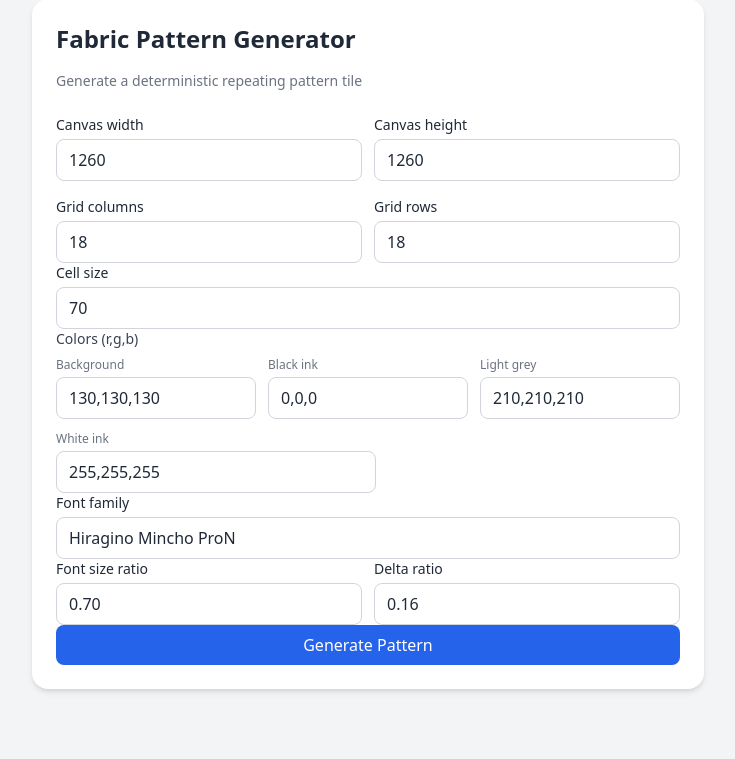
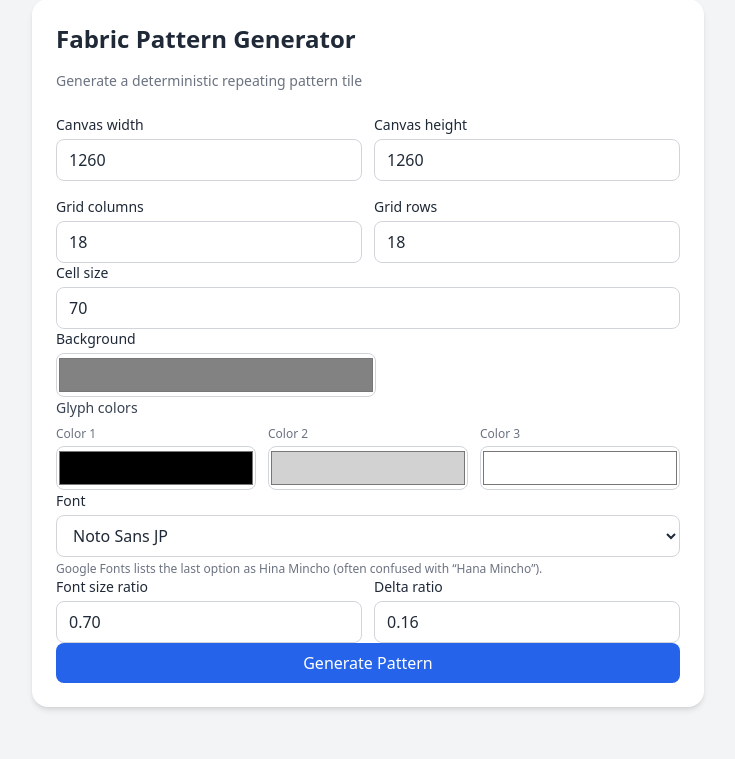
Before and after one commit to stevepao/fabric-app, a PHP site: page / in a window 1280 px wide. Shown: the part 41-800 px from the top of the page, without its empty margins (272-1007 px from the left). Run offline with PHP 8.4, Linux system fonts and the light colour scheme; some libraries are stand-ins or nearby versions.

Commit message:
Add Docker fonts, Cloudflare tunnel profile, and web UI updates
- Install Google Fonts (Noto JP, Murecho, Yomogi, Hina Mincho) in image via script
- Optional cloudflared service (compose profile cloudflare) with TUNNEL_TOKEN
- Document secrets in .env.example; ignore .env
- Web form: font dropdown (allowlisted paths), HTML color pickers, Color 1–3 labels

Co-authored-by: Cursor <cursoragent@cursor.com>

```diff
--- /dev/null
+++ b/web/fabric_fonts.php
@@ -0,0 +1,62 @@
+<?php
+
+declare(strict_types=1);
+
+/**
+ * Allowlisted UI fonts: slug => human label + install directory (Dockerfile installer).
+ *
+ * @return array<string, array{label: string, dir: string}>
+ */
+function fabric_font_catalog(): array
+{
+    return [
+        'noto-sans-jp' => [
+            'label' => 'Noto Sans JP',
+            'dir' => '/usr/share/fonts/google-webfonts/noto-sans-jp',
+        ],
+        'noto-serif-jp' => [
+            'label' => 'Noto Serif JP',
+            'dir' => '/usr/share/fonts/google-webfonts/noto-serif-jp',
+        ],
+        'murecho' => [
+            'label' => 'Murecho',
+            'dir' => '/usr/share/fonts/google-webfonts/murecho',
+        ],
+        'yomogi' => [
+            'label' => 'Yomogi',
+            'dir' => '/usr/share/fonts/google-webfonts/yomogi',
+        ],
+        'hina-mincho' => [
+            'label' => 'Hina Mincho',
+            'dir' => '/usr/share/fonts/google-webfonts/hina-mincho',
+        ],
+    ];
+}
+
+/** Pick a single font file under $dir (prefers variable fonts). */
+function fabric_resolve_font_file(string $dir): ?string
+{
+    if (!is_dir($dir)) {
+        return null;
+    }
+
+    $variable = glob($dir . '/*VariableFont*.ttf') ?: [];
+    sort($variable);
+    if ($variable !== []) {
+        return $variable[0];
+    }
+
+    $ttf = glob($dir . '/*.ttf') ?: [];
+    sort($ttf);
+    if ($ttf !== []) {
+        return $ttf[0];
+    }
+
+    $otf = glob($dir . '/*.otf') ?: [];
+    sort($otf);
+    if ($otf !== []) {
+        return $otf[0];
+    }
+
+    return null;
+}
--- a/web/index.php
+++ b/web/index.php
@@ -1,6 +1,8 @@
 <?php
 
 declare(strict_types=1);
+
+require_once __DIR__ . '/fabric_fonts.php';
 
 session_start();
 
@@ -78,41 +80,54 @@ $d = static function (string $key, string $default): string {
         </div>
 
         <div class="mb-4">
-            <p class="text-sm font-medium mb-2 text-gray-700">Colors (r,g,b)</p>
+            <label class="block text-sm font-medium mb-1" for="bg_color">Background</label>
+            <input class="h-11 w-full max-w-xs border border-gray-300 rounded-lg cursor-pointer bg-white"
+                   type="color" name="bg_color" id="bg_color"
+                   value="<?= $d('bg_color', '#828282') ?>">
+        </div>
+
+        <div class="mb-4">
+            <p class="text-sm font-medium mb-2 text-gray-700">Glyph colors</p>
             <div class="grid grid-cols-3 gap-3">
                 <div>
-                    <label class="block text-xs text-gray-500 mb-1" for="background">Background</label>
-                    <input class="w-full border border-gray-300 rounded-lg px-3 py-2 focus:outline-none focus:ring-2 focus:ring-blue-500"
-                           type="text" name="background" id="background"
-                           value="<?= $d('background', '130,130,130') ?>">
+                    <label class="block text-xs text-gray-500 mb-1" for="color1">Color 1</label>
+                    <input class="h-11 w-full border border-gray-300 rounded-lg cursor-pointer bg-white"
+                           type="color" name="color1" id="color1"
+                           value="<?= $d('color1', '#000000') ?>">
                 </div>
                 <div>
-                    <label class="block text-xs text-gray-500 mb-1" for="ink_black">Black ink</label>
-                    <input class="w-full border border-gray-300 rounded-lg px-3 py-2 focus:outline-none focus:ring-2 focus:ring-blue-500"
-                           type="text" name="ink_black" id="ink_black"
-                           value="<?= $d('ink_black', '0,0,0') ?>">
+                    <label class="block text-xs text-gray-500 mb-1" for="color2">Color 2</label>
+                    <input class="h-11 w-full border border-gray-300 rounded-lg cursor-pointer bg-white"
+                           type="color" name="color2" id="color2"
+                           value="<?= $d('color2', '#d2d2d2') ?>">
                 </div>
                 <div>
-                    <label class="block text-xs text-gray-500 mb-1" for="ink_lightgrey">Light grey</label>
-                    <input class="w-full border border-gray-300 rounded-lg px-3 py-2 focus:outline-none focus:ring-2 focus:ring-blue-500"
-                           type="text" name="ink_lightgrey" id="ink_lightgrey"
-                           value="<?= $d('ink_lightgrey', '210,210,210') ?>">
+                    <label class="block text-xs text-gray-500 mb-1" for="color3">Color 3</label>
+                    <input class="h-11 w-full border border-gray-300 rounded-lg cursor-pointer bg-white"
+                           type="color" name="color3" id="color3"
+                           value="<?= $d('color3', '#ffffff') ?>">
                 </div>
-            </div>
-            <div class="mt-3">
-                <label class="block text-xs text-gray-500 mb-1" for="ink_white">White ink</label>
-                <input class="w-full border border-gray-300 rounded-lg px-3 py-2 focus:outline-none focus:ring-2 focus:ring-blue-500 max-w-xs"
-                       type="text" name="ink_white" id="ink_white"
-                       value="<?= $d('ink_white', '255,255,255') ?>">
             </div>
         </div>
 
         <div class="mb-4">
-            <label class="block text-sm font-medium mb-1" for="font_family">Font family</label>
-            <input class="w-full border border-gray-300 rounded-lg px-3 py-2 focus:outline-none focus:ring-2 focus:ring-blue-500"
-                   type="text" name="font_family" id="font_family"
-                   value="<?= $d('font_family', 'Hiragino Mincho ProN') ?>"
-                   maxlength="120">
+            <label class="block text-sm font-medium mb-1" for="font_choice">Font</label>
+            <select class="w-full border border-gray-300 rounded-lg px-3 py-2 bg-white focus:outline-none focus:ring-2 focus:ring-blue-500"
+                    name="font_choice" id="font_choice">
+                <?php
+                $picked = trim((string) ($old['font_choice'] ?? 'noto-sans-jp'));
+                foreach (fabric_font_catalog() as $slug => $meta):
+                    $sel = $picked === $slug ? ' selected' : '';
+                    ?>
+                    <option value="<?= htmlspecialchars($slug, ENT_QUOTES, 'UTF-8') ?>"<?= $sel ?>>
+                        <?= htmlspecialchars($meta['label'], ENT_QUOTES, 'UTF-8') ?>
+                    </option>
+                <?php endforeach; ?>
+            </select>
+            <p class="text-xs text-gray-500 mt-1">
+                Google Fonts lists the last option as <span class="font-medium">Hina Mincho</span>
+                (often confused with “Hana Mincho”).
+            </p>
         </div>
 
         <div class="grid grid-cols-2 gap-3 mb-6">
```
Also changed, not shown: compose.yml (+15 -0 lines), web/generate.php (+56 -53 lines), 4 other files.
